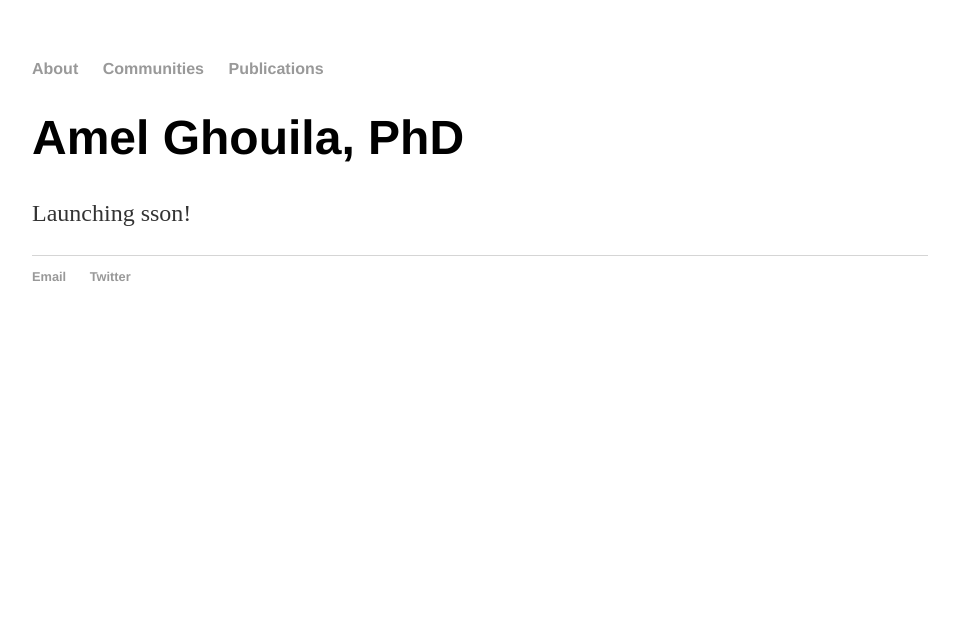
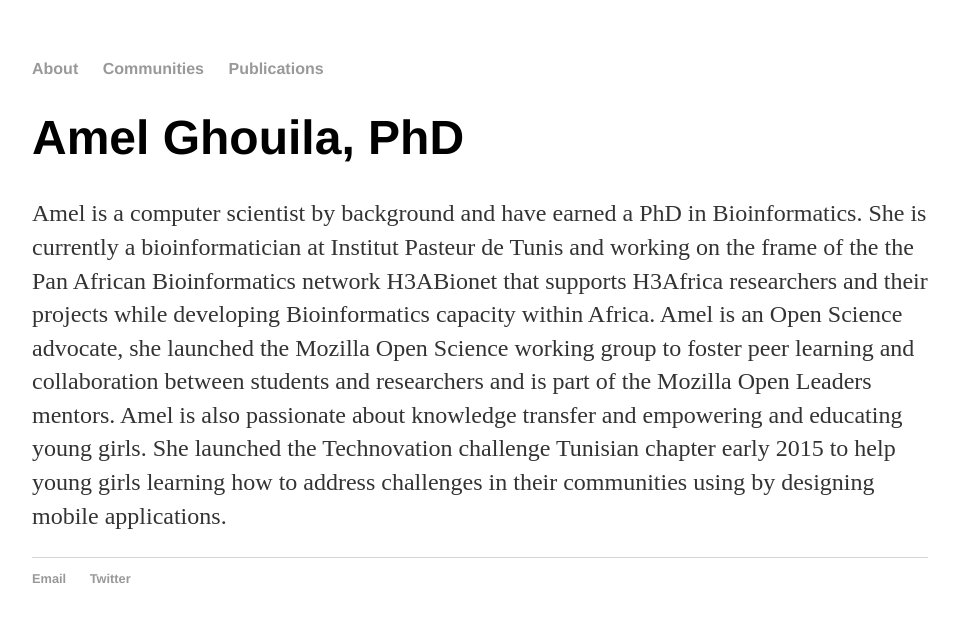
Before and after one commit to amelgh/amelgh.github.io, a Jekyll site: the page built from index.html, in a window 1280 px wide. Shown: the top 622 px of the page, without its empty margins (160-1119 px from the left). Built offline with Jekyll 4.4.1, drawn with Linux system fonts in a browser that asks for light colours.

Commit message:
Update index.html

```diff
--- a/index.html
+++ b/index.html
@@ -4,5 +4,10 @@ title: Amel Ghouila, PhD
 ---
 <div class="blurb">
 	<h1>Amel Ghouila, PhD</h1>
-	<p> Launching sson!</p>
+	<p> Amel is a computer scientist by background and have earned a PhD in Bioinformatics. She is currently a bioinformatician at Institut Pasteur de Tunis and working on the frame of the the Pan African Bioinformatics network H3ABionet that supports H3Africa researchers and their projects while developing Bioinformatics capacity within Africa.
+
+Amel is an Open Science advocate, she launched the Mozilla Open Science working group to foster peer learning and collaboration between students and researchers and is part of the Mozilla Open Leaders mentors.
+
+Amel is also passionate about knowledge transfer and empowering and educating young girls. She launched the Technovation challenge Tunisian chapter early 2015 to help young girls learning how to address challenges in their communities using by designing mobile applications.
+</p>
 </div><!-- /.blurb -->
```
